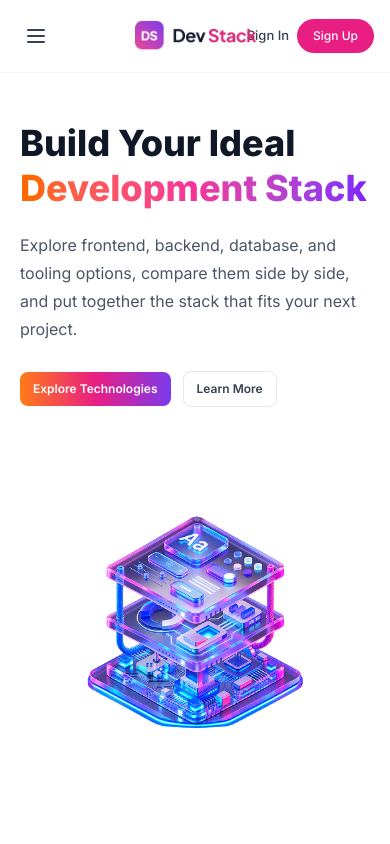
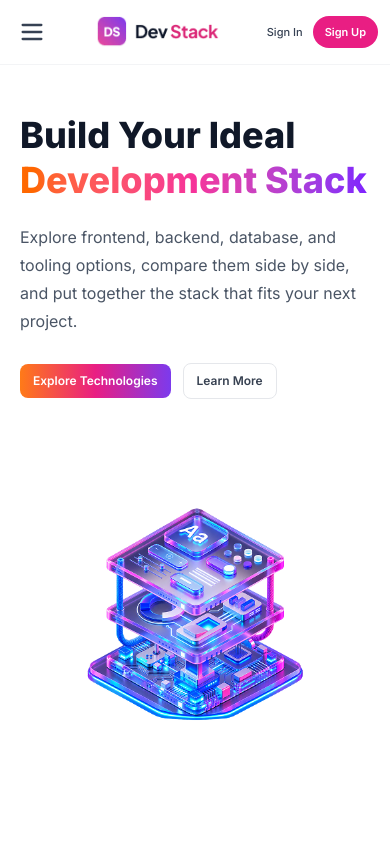
Before and after one commit to alifahmednowshad/dev-stack, a React (Vite) app: page / in a window 390 px wide. Shown: the top 844 px of the page. Built offline with nearby package versions, Linux system fonts and the light colour scheme; the HTML template or start-up script is replaced by a standard one.

Commit message:
navbar completed

```diff
--- a/src/components/Navbar.tsx
+++ b/src/components/Navbar.tsx
@@ -3,20 +3,20 @@ import logo from "../assets/logo-text.png";
 export default function Navbar() {
   return (
     <nav className="sticky top-0 z-50 w-full border-b border-gray-100 bg-white">
-      <div className="container mx-auto h-18 px-4 sm:px-6 lg:px-8">
-        <div className="relative flex h-full items-center justify-between">
+      <div className="mx-auto h-16 w-full px-3 sm:h-18 sm:px-6 lg:px-8">
+        {/* ================= MOBILE NAVBAR ================= */}
+        <div className="grid h-full grid-cols-[auto_1fr_auto] items-center gap-2 lg:hidden">
           {/* Mobile Menu */}
-          <div className="lg:hidden">
           <div className="dropdown">
             <button
               tabIndex={0}
               type="button"
               aria-label="Open navigation menu"
-                className="p-2 text-gray-700 transition-all duration-300 hover:text-[#e91e83]"
+              className="flex h-10 w-10 items-center justify-center rounded-lg text-gray-700 transition-all duration-300 hover:bg-pink-50 hover:text-[#e91e83]"
             >
               <svg
                 xmlns="http://www.w3.org/2000/svg"
-                  className="h-6 w-6"
+                className="h-7 w-7"
                 fill="none"
                 viewBox="0 0 24 24"
                 stroke="currentColor"
@@ -78,18 +78,49 @@ export default function Navbar() {
               </li>
             </ul>
           </div>
+
+          {/* Centered Logo */}
+          <a
+            href="/"
+            className="justify-self-center transition-opacity duration-300 hover:opacity-80"
+          >
+            <img
+              src={logo}
+              alt="DevStack"
+              className="h-8 w-auto max-w-32.5 object-contain sm:h-9 sm:max-w-38.75"
+            />
+          </a>
+
+          {/* Mobile Authentication */}
+          <div className="flex items-center justify-end gap-1.5 sm:gap-3">
+            <a
+              href="/signin"
+              className="whitespace-nowrap px-1 text-[11px] font-medium text-gray-700 transition-all duration-300 hover:text-[#e91e83] sm:px-0 sm:text-[14px]"
+            >
+              Sign In
+            </a>
+
+            <a
+              href="/signup"
+              className="whitespace-nowrap rounded-full bg-[#e91e83] px-3 py-2 text-[11px] font-semibold text-white transition-all duration-300 hover:bg-[#c9166d] sm:px-4 sm:py-2.5 sm:text-[14px]"
+            >
+              Sign Up
+            </a>
+          </div>
         </div>
 
+        {/* ================= DESKTOP NAVBAR ================= */}
+        <div className="relative hidden h-full items-center lg:flex">
           {/* Logo */}
           <a
             href="/"
-            className="absolute left-1/2 -translate-x-1/2 transition-opacity duration-300 hover:opacity-80 lg:static lg:translate-x-0"
+            className="transition-opacity duration-300 hover:opacity-80"
           >
-            <img src={logo} alt="DevStack" className="h-8 w-auto sm:h-9" />
+            <img src={logo} alt="DevStack" className="h-9 w-auto" />
           </a>
 
           {/* Desktop Navigation */}
-          <div className="hidden lg:absolute lg:left-1/2 lg:block lg:-translate-x-1/2">
+          <div className="absolute left-1/2 -translate-x-1/2">
             <ul className="flex items-center gap-8">
               <li>
                 <a
@@ -138,11 +169,11 @@ export default function Navbar() {
             </ul>
           </div>
 
-          {/* Authentication */}
-          <div className="ml-auto flex items-center gap-2 sm:gap-4">
+          {/* Desktop Authentication */}
+          <div className="ml-auto flex items-center gap-4">
             <a
               href="/signin"
-              className="text-[13px] font-medium text-gray-700 transition-all duration-300 hover:text-[#e91e83] sm:text-[14px]"
+              className="text-[14px] font-medium text-gray-700 transition-all duration-300 hover:text-[#e91e83]"
             >
               Sign In
             </a>
```
Lines whose indentation alone changed are shown as unchanged.
